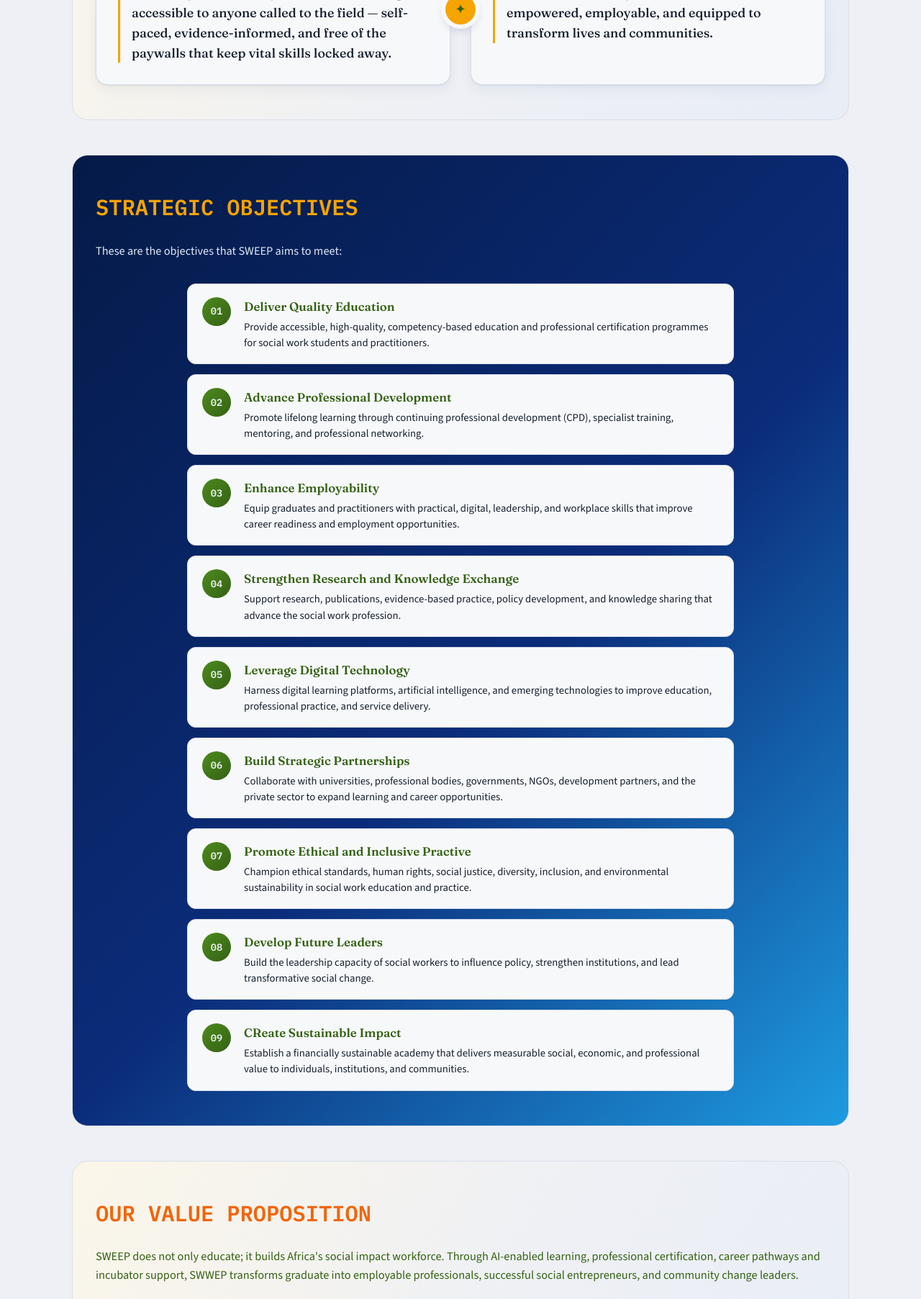
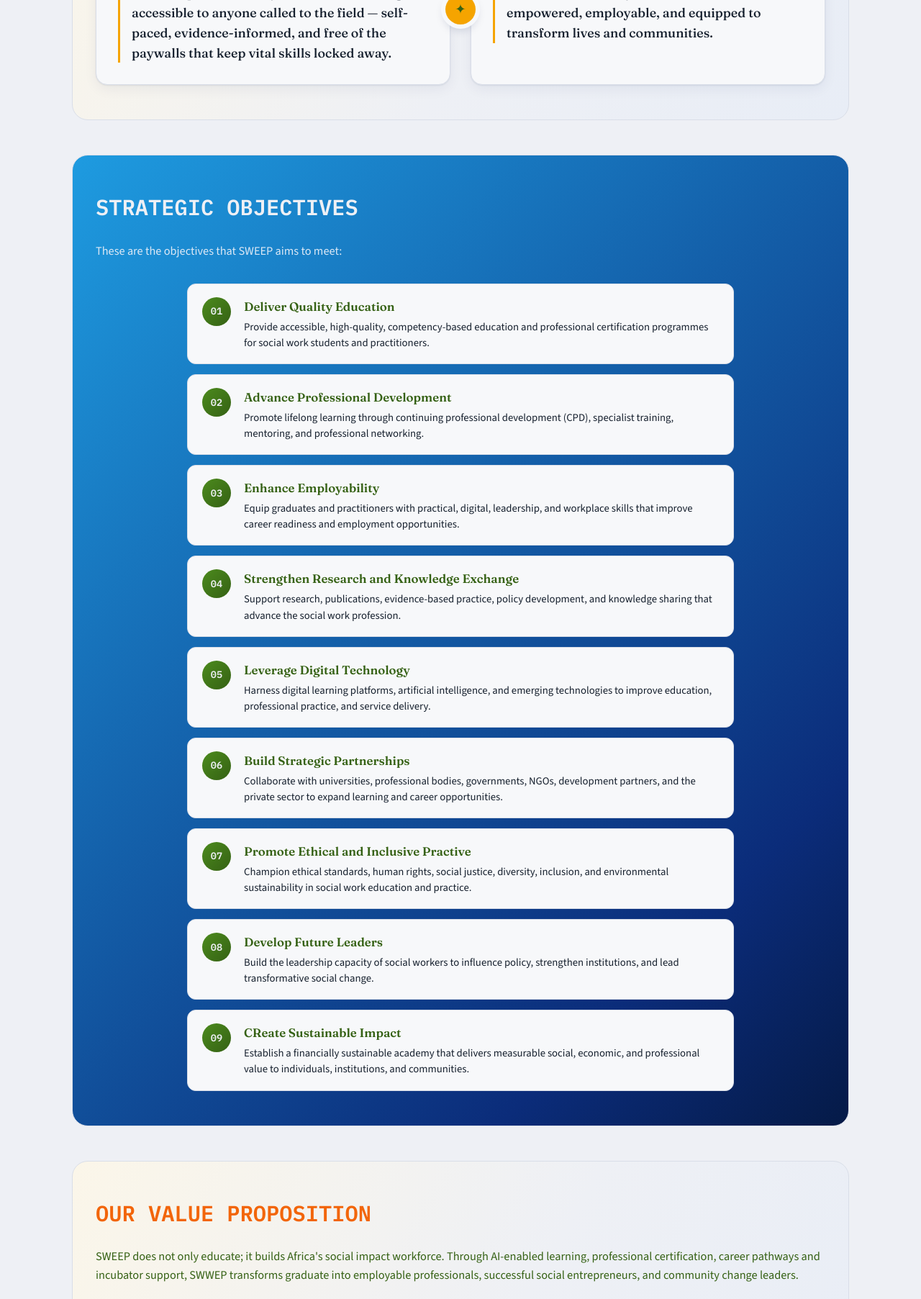
Before and after one commit to remikeks/project-sweep, a Django app: page / in a window 1280 px wide. Shown: the part 917-2722 px from the top of the page at 72% size. Run offline with Django 5.2, Linux system fonts and the light colour scheme; data that the repository does not hold is empty; parts of the project's set-up code (start-up, migrations or seed data) failed here and were passed over.

Commit message:
updated README

```diff
--- a/static/css/style.css
+++ b/static/css/style.css
@@ -1219,7 +1219,8 @@ footer.sw-footer {
 /* ---------------------------------------------------------------------- */
 
 .mv-section.mv-objectives {
-  background: linear-gradient(135deg, #051A47 0%, #0B2C7A 55%, #1E9BE0 100%);
+  background: linear-gradient(135deg, #1E9BE0 0%, #0B2C7A 80%, #051A47 100%);
+  /*background: var(--blue);*/
   color: var(--paper);
 }
 
@@ -1228,7 +1229,7 @@ footer.sw-footer {
 }
 
 .mv-section.mv-objectives .subheading {
-  color: var(--gold);
+  color: var(--paper);
 }
 
 .mv-section.mv-objectives .value-prop-intro {
```
Also changed, not shown: README.md.
